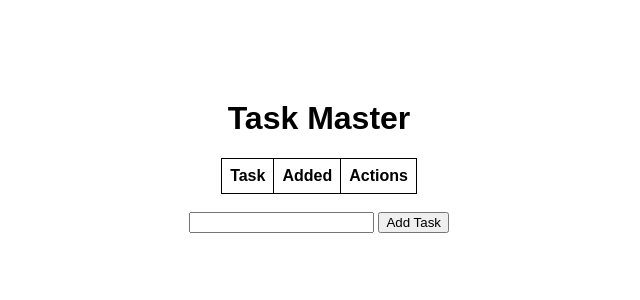
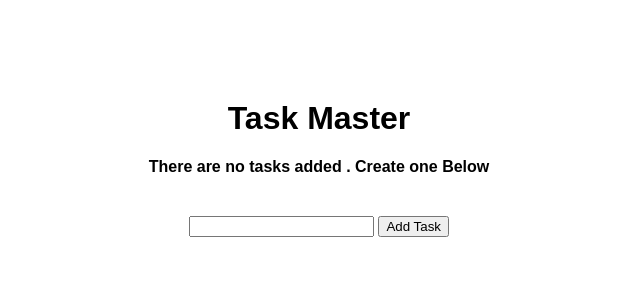
Before and after one commit to ap0309/Todo_App_using-Flask-API, a Flask app: page / in a window 1280 px wide. Shown: the top 300 px of the page, without its empty margins (321-961 px from the left). Run offline with Flask 3, Linux system fonts and the light colour scheme; lists and menus that the app fills with data are empty.

Commit message:
final commit

```diff
--- a/templates/index.html
+++ b/templates/index.html
@@ -6,7 +6,10 @@
 
 {% block body %}
 <div class = "content">
-    <h1>Task Master</h1>
+    <h1 style="text-align: center;">Task Master</h1>
+    {% if tasks|length < 1 %}
+    <h4 style="text-align: center;">There are no tasks added . Create one Below </h4>
+    {% else %}
     <table>
         <tr>
             <th>Task</th>
@@ -25,6 +28,7 @@
             </tr>
         {% endfor %}
     </table>
+    {% endif %}
     <br>
     <form action="/" method="POST">
         <input type="text" name = "content" id="content" >
```
